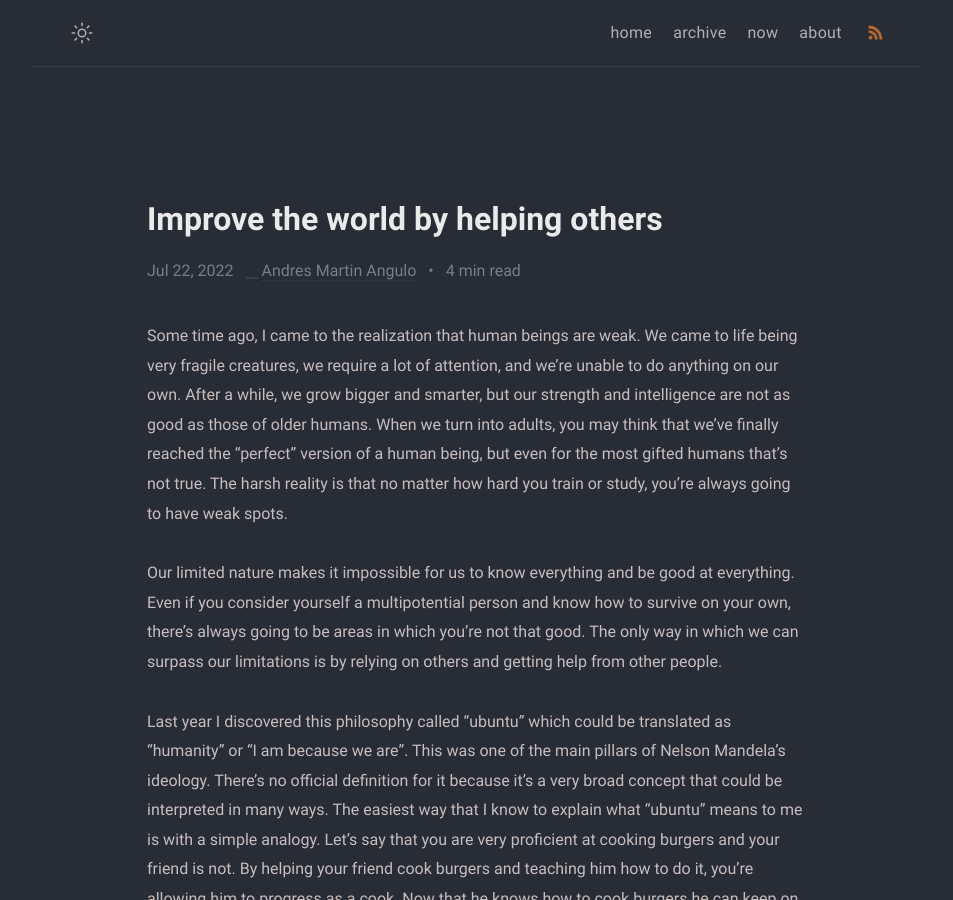
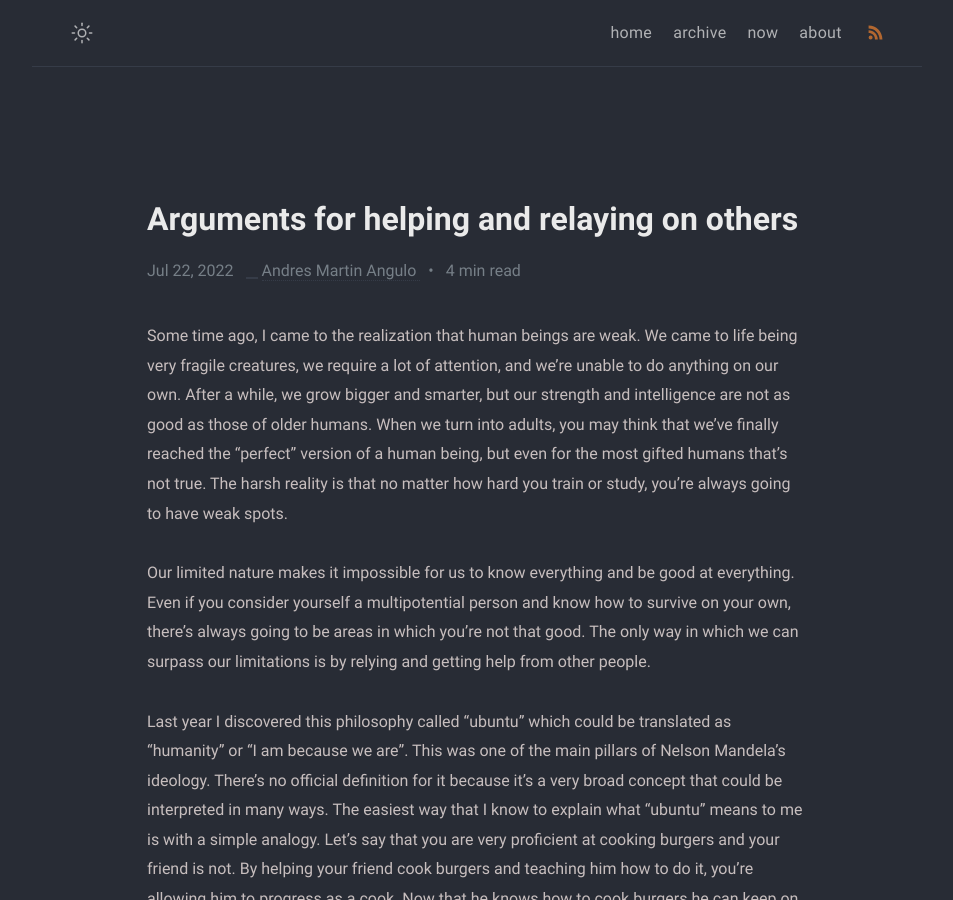
Before and after one commit to MonkeyAndres/MonkeyAndres.github.io, a Jekyll site: the page built from _posts/2022-07-22-improve-the-world-by-helping-others.md, in a window 1280 px wide and 900 px high. Shown: the whole window, without its empty margins (163-1116 px from the left). Built offline with Jekyll 4.4.1, drawn with Linux system fonts in a browser that asks for light colours; some of the changed text lies outside the part shown.

Commit message:
✏️ Update "Improve the world by helping others" post

```diff
--- a/_posts/2022-07-22-improve-the-world-by-helping-others.md
+++ b/_posts/2022-07-22-improve-the-world-by-helping-others.md
@@ -1,15 +1,16 @@
 ---
 layout: post
-title: Improve the world by helping others
+title: Arguments for helping and relaying on others
 description: Short essay explaining the "ubuntu" philosophy and why helping others
-  also benefits you.
+  can eventually make the world a better place to live in.
 pin: false
 tags: []
 date: 2022-07-22 10:19 +0200
 ---
+
 Some time ago, I came to the realization that human beings are weak. We came to life being very fragile creatures, we require a lot of attention, and we're unable to do anything on our own. After a while, we grow bigger and smarter, but our strength and intelligence are not as good as those of older humans. When we turn into adults, you may think that we've finally reached the "perfect" version of a human being, but even for the most gifted humans that's not true. The harsh reality is that no matter how hard you train or study, you're always going to have weak spots.
 
-Our limited nature makes it impossible for us to know everything and be good at everything. Even if you consider yourself a multipotential person and know how to survive on your own, there's always going to be areas in which you're not that good. The only way in which we can surpass our limitations is by relying on others and getting help from other people.
+Our limited nature makes it impossible for us to know everything and be good at everything. Even if you consider yourself a multipotential person and know how to survive on your own, there's always going to be areas in which you're not that good. The only way in which we can surpass our limitations is by relying and getting help from other people.
 
 Last year I discovered this philosophy called "ubuntu" which could be translated as "humanity" or "I am because we are". This was one of the main pillars of Nelson Mandela's ideology. There's no official definition for it because it's a very broad concept that could be interpreted in many ways. The easiest way that I know to explain what "ubuntu" means to me is with a simple analogy. Let's say that you are very proficient at cooking burgers and your friend is not. By helping your friend cook burgers and teaching him how to do it, you're allowing him to progress as a cook. Now that he knows how to cook burgers he can keep on learning new dishes, you're basically helping him unlock new skills.
 
```
Also changed, not shown: other parts of _posts/2022-07-22-improve-the-world-by-helping-others.md (+1 -1 lines).
